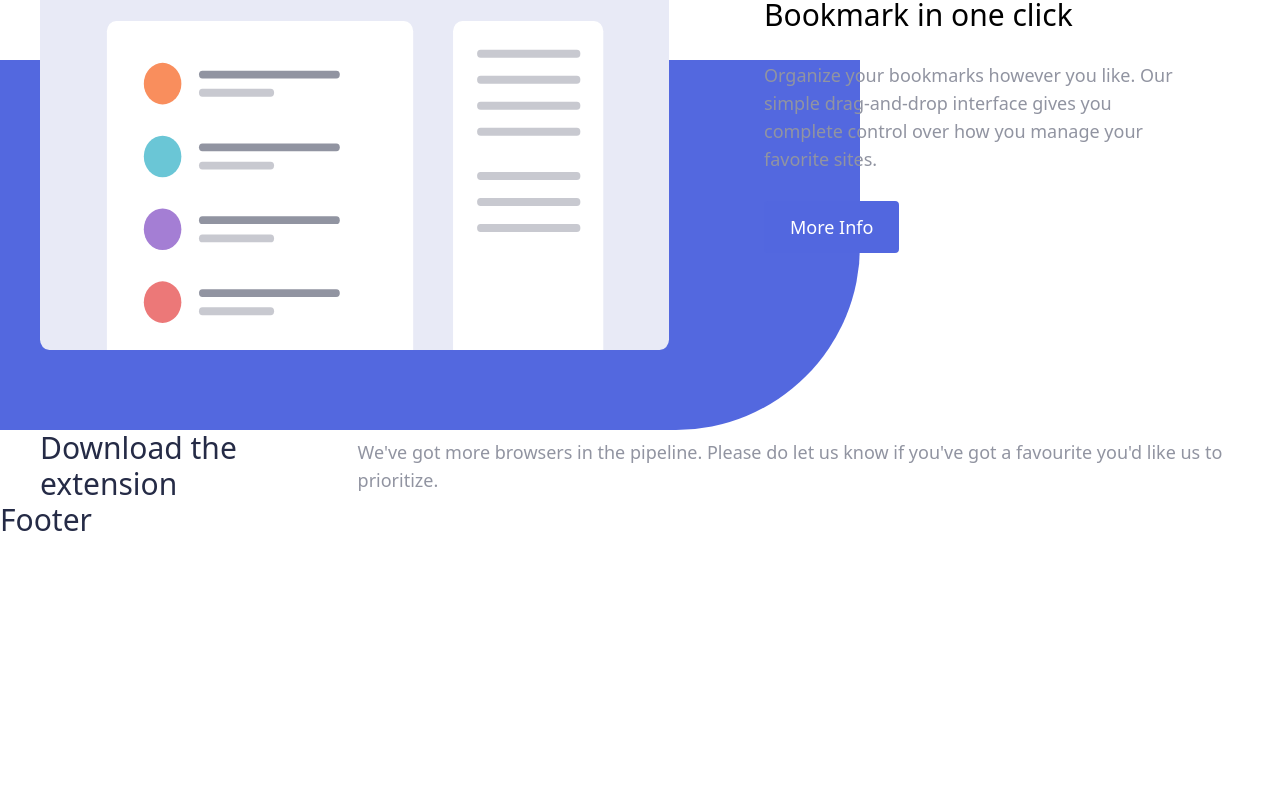
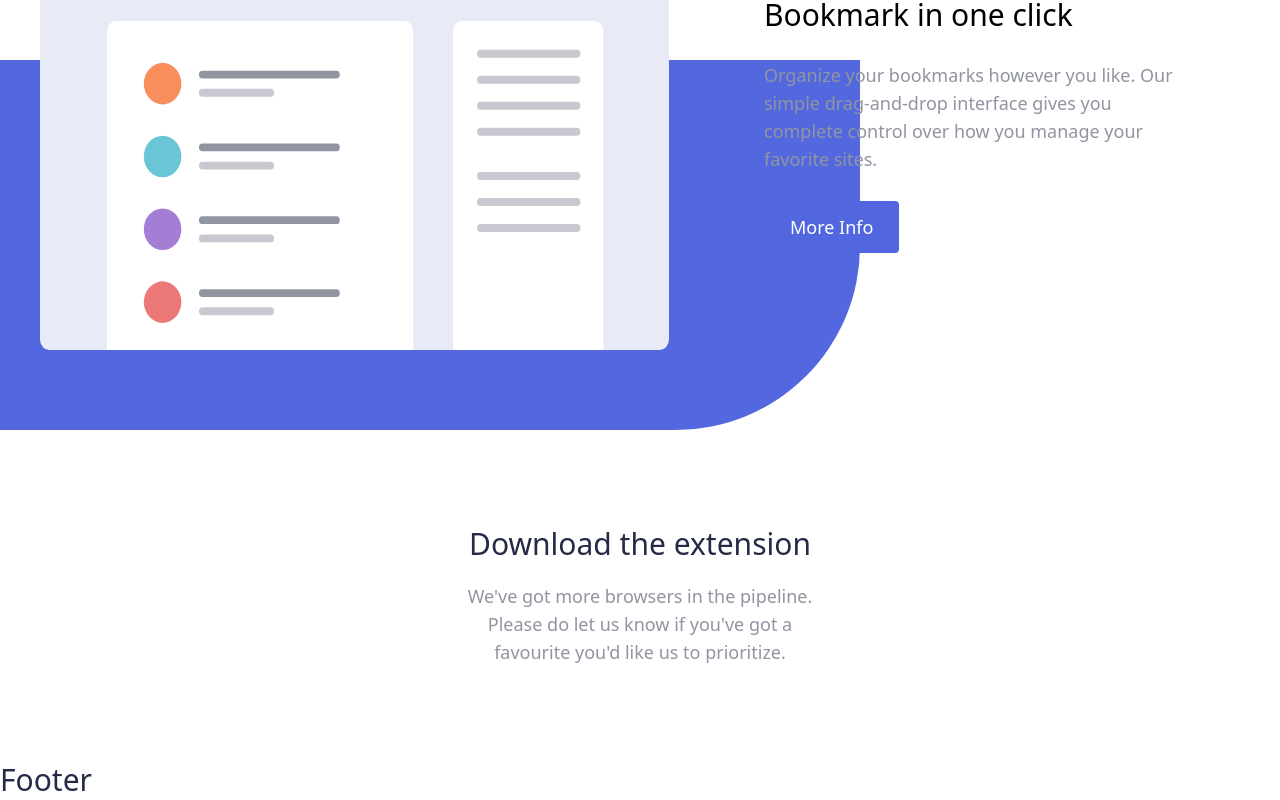
Before and after one commit to AlvesPHGA/bookmark, a React (Vite) app: page / in a window 1280 px wide. Shown: the part 1198-1998 px from the top of the page. Before the commit the page ends 1738 px from the top, so only its background shows below. Built offline with nearby package versions, Linux system fonts and the light colour scheme.

Commit message:
update: content layout on Download section

```diff
--- a/src/ui/components/Download/DownloadContentComponent.tsx
+++ b/src/ui/components/Download/DownloadContentComponent.tsx
@@ -2,7 +2,7 @@ import { DivComponent } from '../TagsComponents';
 
 export const DownloadContentComponent = () => {
    return (
-      <DivComponent>
+      <DivComponent box="down_content">
          <h2>Download the extension</h2>
          <p>
             We've got more browsers in the pipeline. Please do let us know if
--- a/src/ui/partials/Download.tsx
+++ b/src/ui/partials/Download.tsx
@@ -3,7 +3,7 @@ import { SectionComponent } from '../components/TagsComponents';
 
 export const Download = () => {
    return (
-      <SectionComponent>
+      <SectionComponent section="download">
          <DownloadContentComponent />
       </SectionComponent>
    );
--- a/src/ui/styles/tagsStyles.tsx
+++ b/src/ui/styles/tagsStyles.tsx
@@ -8,6 +8,7 @@ export const sectionStyle = tv({
          def: 'max-w-[1200px] flex items-center mx-auto justify-between',
          sbm: 'w-full py-10',
          features: 'py-20 text-center space-y-16',
+         download: 'py-24',
       },
    },
 
@@ -34,6 +35,8 @@ export const divStyle = tv({
          tab_contents:
             'hidden w-full h-fit  items-center justify-between pr-14 z-10',
          tab_content: 'relative space-y-7 text-left w-[420px]',
+         // Download
+         down_content: 'w-[1200px] mx-auto space-y-5 w-[30%] text-center',
       },
 
       isContentTab: {
```
